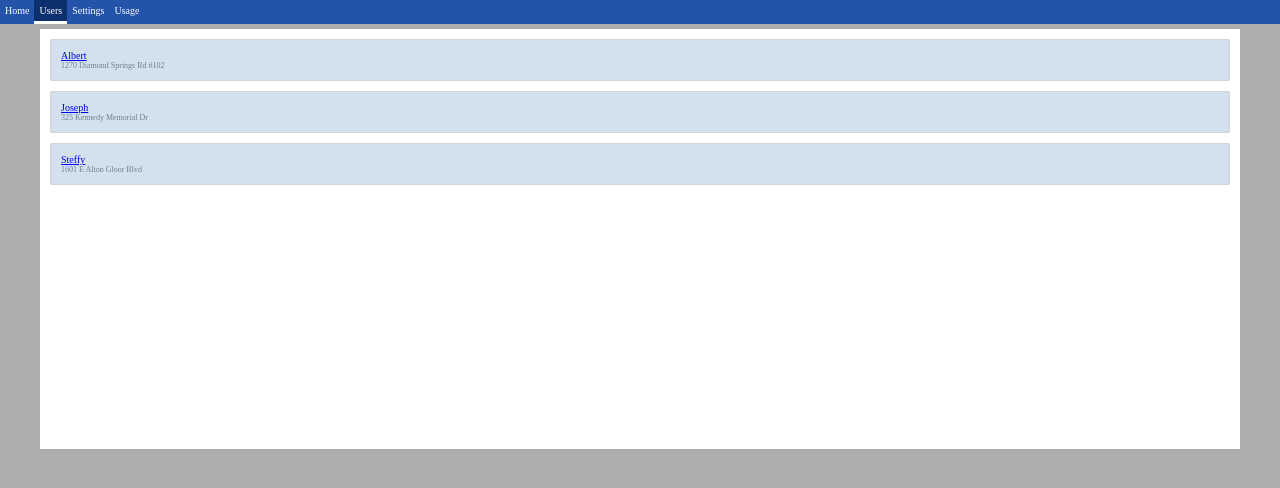
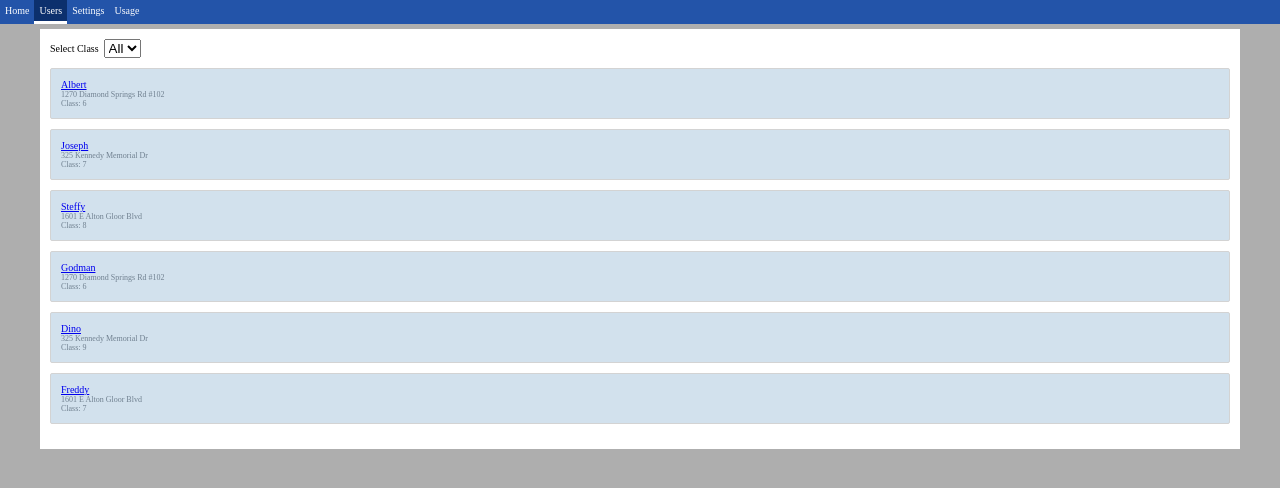
Before and after one commit to code-malayalam/my-router-app, a React (Create React App) app: page /users in a window 1280 px wide. Shown: the top 488 px of the page. Built offline with nearby package versions, Linux system fonts and the light colour scheme.

Commit message:
Chapter 3

```diff
--- a/public/data.json
+++ b/public/data.json
@@ -22,5 +22,29 @@
         "address": "1601 E Alton Gloor Blvd",
         "phone": "08757465487",
         "isActive": false
+    },
+    {
+        "id": 4,
+        "name": "Godman",
+        "class": "6",
+        "address": "1270 Diamond Springs Rd #102",
+        "phone": "0987098098",
+        "isActive": false
+    },
+    {
+        "id": 5,
+        "name": "Dino",
+        "class": "9",
+        "address": "325 Kennedy Memorial Dr",
+        "phone": "07978689865",
+        "isActive": true
+    },
+    {
+        "id": 6,
+        "name": "Freddy",
+        "class": "7",
+        "address": "1601 E Alton Gloor Blvd",
+        "phone": "08757465487",
+        "isActive": false
     }
 ]
--- a/src/Pages/Details.js
+++ b/src/Pages/Details.js
@@ -1,13 +1,12 @@
 import axios from 'axios';
 import React, {useState, useEffect} from 'react';
-import {useParams, useNavigate} from 'react-router-dom';
+import {useParams} from 'react-router-dom';
 import './Details.css'
 
 
 export default function Details() {
 
   const {userId} = useParams();
-  const navigate = useNavigate();
 
   const [user, setUser] = useState([]);
 
@@ -33,9 +32,6 @@ export default function Details() {
           <div className="body">
               Class: {user.class}
           </div>
-          <button onClick={() => {
-              navigate(-1);
-          }}>Done</button>
       </div>
   );
 }
--- a/src/Pages/Users.css
+++ b/src/Pages/Users.css
@@ -14,3 +14,13 @@
     font-size: 8px;
     color:slategrey;
 }
+
+.options {
+    display: flex;
+    align-items: center;
+    margin-bottom: 10px;
+}
+
+.options .label{
+    margin-right: 5px;
+}
--- a/src/Pages/Users.js
+++ b/src/Pages/Users.js
@@ -1,12 +1,16 @@
 import axios from 'axios';
 import React, {useEffect, useState} from 'react'
 import './Users.css';
-import { Link } from 'react-router-dom';
+import { Link, useSearchParams } from 'react-router-dom';
 
 export default function Users() {
 
     const [data, setData] = useState([]);
 
+    const [searchParams, setSearchParams] = useSearchParams();
+
+
+    const cls = searchParams.get('class');
 
     useEffect(() => {
         axios('data.json')
@@ -15,9 +19,44 @@ export default function Users() {
             });
     }, []);
 
+    const handleSelectChange = (evt) => {
+        const value = evt.target.value;
+        setSearchParams({
+            class: value === 'all' ? '' : value,
+        });
+    }
+
     return (
         <div className="page users">
-            {data.map((item) => {
+            <div className='options'>
+                <div className='label'>
+                    Select Class
+                </div>
+                <div>
+                    <select onChange={handleSelectChange}>
+                        <option value="all">All</option>
+                        <option value="1">1</option>
+                        <option value="2">2</option>
+                        <option value="3">3</option>
+                        <option value="4">4</option>
+                        <option value="5">5</option>
+                        <option value="6">6</option>
+                        <option value="7">7</option>
+                        <option value="8">8</option>
+                        <option value="9">9</option>
+                        <option value="10">10</option>
+                    </select>
+                </div>
+            </div>
+            {data
+                .filter((item) => {
+                    if(!cls) {
+                        return true;
+                    }
+                    return cls === item.class;
+
+                })
+                .map((item) => {
                 return (
                     <div className="users-item" key={item.id}>
                         <div className="title">
@@ -26,6 +65,9 @@ export default function Users() {
                         <div className="descr">
                             {item.address}
                         </div>
+                        <div className="descr">
+                            Class: {item.class}
+                        </div>
                     </div>
                 );
 
```
